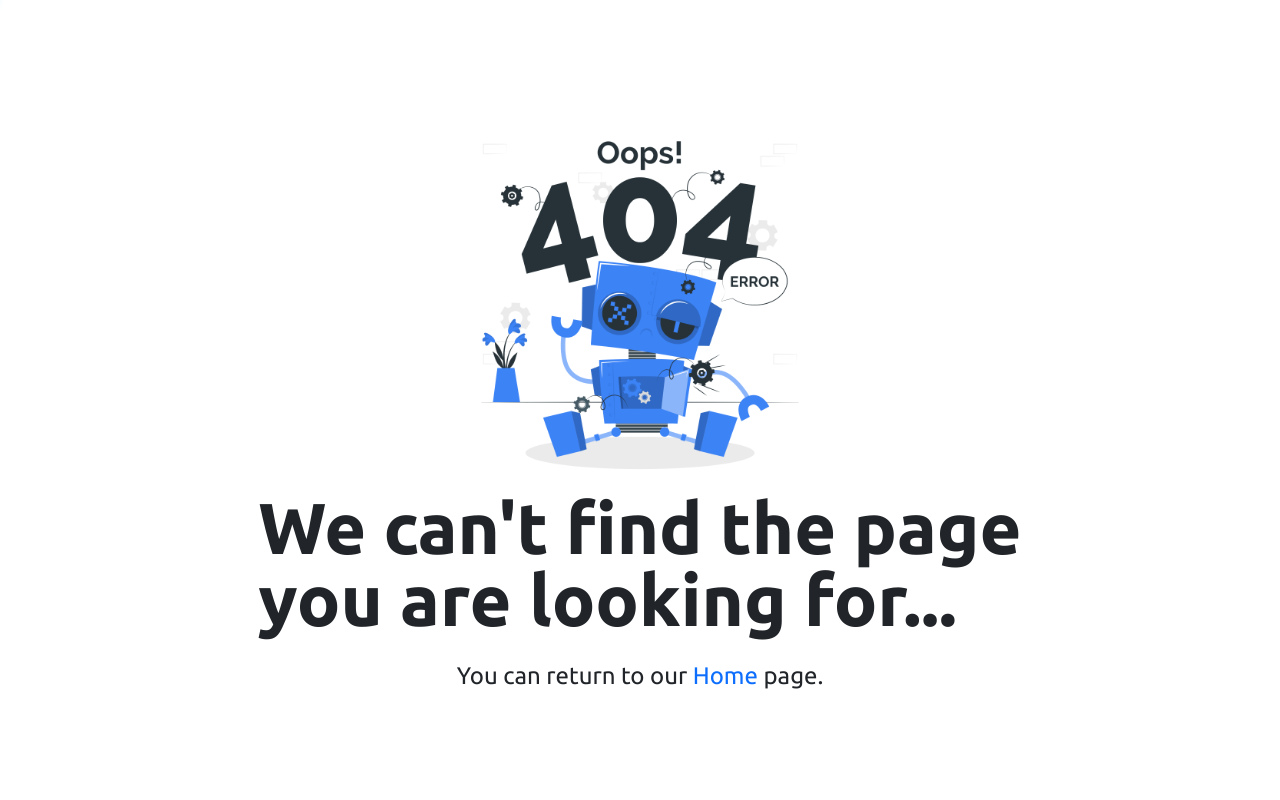
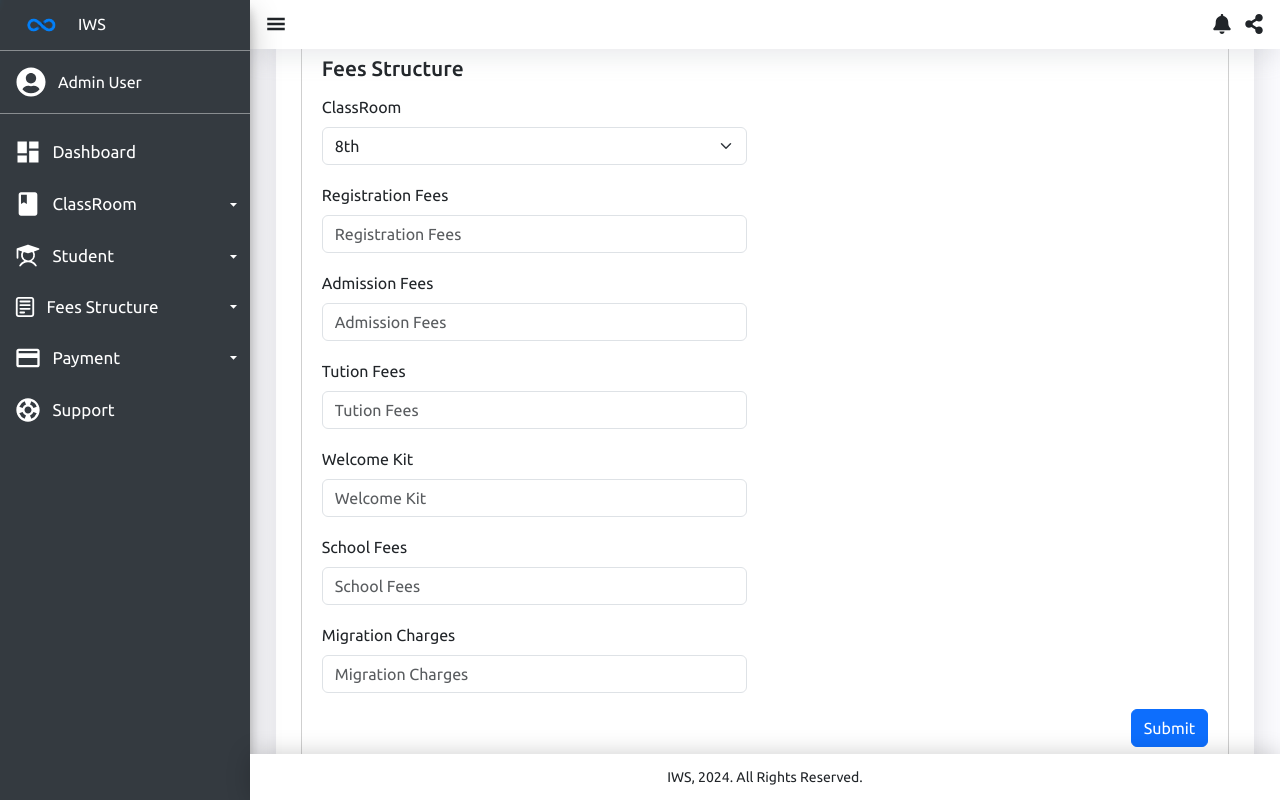
Before and after one commit to Gaurav-Jang/InstituteReactApp, a React (Vite) app: page /AddFeesStructure in a window 1280 px wide. Built offline with nearby package versions, Linux system fonts and the light colour scheme.

Commit message:
AddFeesStructure UI --Gaurav

```diff
--- a/src/App.jsx
+++ b/src/App.jsx
@@ -17,6 +17,7 @@ import EditStudent from "./components/Pages/Student/EditStudent"; // edit studen
 import Support from "./components/Pages/Support/Support"; // support
 import NotFound from "./components/Pages/NotFound/NotFound"; // 404
 import FeesPayment from "./components/Pages/FeesPayment/FeesPayment";
+import AddFeesStructure from "./components/Pages/FeesStructure/AddFeesStructure";
 
 const App = () => {
   const [progress, setProgress] = useState(0); // top loading bar
@@ -32,6 +33,7 @@ const App = () => {
     "/EditStudent",
     "/FeesPayment",
     "/Support",
+    "/AddFeesStructure",
   ];
 
   const isKnownPath = knownPaths.includes(location.pathname); // location specific
@@ -101,6 +103,11 @@ const App = () => {
               element={<EditStudent setProgress={setProgress} />}
             />
 
+            {/* Add FeesStructure */}
+            <Route
+              path="/AddFeesStructure"
+              element={<AddFeesStructure setProgress={setProgress} />}
+            />
             {/* fees payment */}
             <Route
               path="/FeesPayment"
--- /dev/null
+++ b/src/components/CSS/AddFeesStructure.css
@@ -0,0 +1,40 @@
+* {
+  margin: 0;
+  padding: 0;
+  box-sizing: border-box;
+}
+.container {
+  margin: auto;
+  width: 95% !important;
+  border-radius: 5px;
+}
+.feesStructure {
+  display: flex;
+  align-items: center;
+  justify-content: center;
+  width: 100%;
+  min-height: 100vh;
+  margin-left: auto;
+  background-color: #fbfbfe;
+  width: calc(100% - 250px);
+}
+.fs-header {
+  font-size: 21px;
+  margin-bottom: 11px;
+  font-weight: 500;
+}
+.fs-form {
+  border: 1px solid #00000030;
+  padding: 20px;
+  border-radius: 5px;
+}
+.fs-input {
+  display: flex;
+  flex-wrap: wrap;
+  align-items: center;
+  column-gap: 40px;
+  row-gap: 18px;
+}
+.fs-input div {
+  width: 48%;
+}
--- /dev/null
+++ b/src/components/Pages/FeesStructure/AddFeesStructure.jsx
@@ -0,0 +1,89 @@
+import React from "react";
+import "../../css/AddFeesStructure.css";
+
+function AddFeesStructure() {
+  return (
+    <>
+      <div className="feesStructure">
+        <div className="container">
+          <div className="fs-form">
+            <div className="fs-header">Fees Structure</div>
+            <div className="fs-input">
+              {/* ClassRoom dropdown  */}
+              <div>
+                <label class="form-label ">ClassRoom</label>
+                <select name="Class" class="form-select cursor-pointer ">
+                  <option value="8th">8th</option>
+                  <option value="9th">9th</option>
+                  <option value="10th">10th</option>
+                  <option value="11th">11th</option>
+                  <option value="12th">12th</option>
+                  <option value="Target">Target</option>
+                </select>
+              </div>
+              {/* Registration Fees */}
+              <div>
+                <label class="form-label ">Registration Fees</label>
+                <input
+                  type="text"
+                  className="form-control"
+                  placeholder="Registration Fees"
+                />
+              </div>
+              {/* Admission Fees  */}
+              <div>
+                <label class="form-label ">Admission Fees</label>
+                <input
+                  type="text"
+                  className="form-control"
+                  placeholder="Admission Fees"
+                />
+              </div>
+              {/* Tution Fees  */}
+              <div>
+                <label class="form-label ">Tution Fees</label>
+                <input
+                  type="text"
+                  className="form-control"
+                  placeholder="Tution Fees"
+                />
+              </div>
+              {/* Welcome kit */}
+              <div>
+                <label class="form-label ">Welcome Kit</label>
+                <input
+                  type="text"
+                  className="form-control"
+                  placeholder="Welcome Kit"
+                />
+              </div>
+              {/* School Fees  */}
+              <div>
+                <label class="form-label ">School Fees</label>
+                <input
+                  type="text"
+                  className="form-control"
+                  placeholder="School Fees"
+                />
+              </div>
+              {/* Migration Charges  */}
+              <div>
+                <label class="form-label ">Migration Charges</label>
+                <input
+                  type="text"
+                  className="form-control"
+                  placeholder="Migration Charges"
+                />
+              </div>
+            </div>
+            <div className="text-right">
+              <button className="btn btn-primary mt-3 ">Submit</button>
+            </div>
+          </div>
+        </div>
+      </div>
+    </>
+  );
+}
+
+export default AddFeesStructure;
--- a/src/components/SideBar/SideBar.jsx
+++ b/src/components/SideBar/SideBar.jsx
@@ -6,6 +6,7 @@ import IWS from "/iws.webp"; // logo
 import * as md from "react-icons/md";
 import { PiStudentFill } from "react-icons/pi";
 import { FaUserCircle, FaRegCircle } from "react-icons/fa";
+import { CgNotes } from "react-icons/cg";
 import "../css/SideBar.css"; // custom css file
 
 const SideBar = ({ sidebarToggle }) => {
@@ -14,6 +15,7 @@ const SideBar = ({ sidebarToggle }) => {
     classroom: false,
     student: false,
     payment: false,
+    feesStructure: false,
   });
 
   // dropdown open/close
@@ -191,6 +193,62 @@ const SideBar = ({ sidebarToggle }) => {
             </ul>
           )}
 
+          {/* Fees Structure  */}
+          <li
+            onClick={() => toggleDropdown("feesStructure")}
+            className="nav-dropdown"
+          >
+            <div className="nav-item" onClick={hidePopup}>
+              <CgNotes style={{ fontSize: "22px" }} />
+              <span
+                className={sidebarToggle ? "menu-item" : "menu-item-collapse"}
+              >
+                Fees Structure
+              </span>
+            </div>
+            {renderDropdownIcon(dropdownOpen.feesStructure)}
+          </li>
+          {/* dropdown */}
+          {dropdownOpen.feesStructure && (
+            <ul className="sub-menu">
+              {/* add feesStructure */}
+              <li>
+                <NavLink
+                  to="/AddFeesStructure"
+                  className="sub-item"
+                  onClick={hidePopup}
+                >
+                  <FaRegCircle />
+                  <span
+                    className={
+                      sidebarToggle ? "menu-item" : "menu-item-collapse"
+                    }
+                  >
+                    Add FeesStructure
+                  </span>
+                </NavLink>
+              </li>
+
+              {/* edit  feesstructure */}
+              <li>
+                <NavLink
+                  to="/EditStudent"
+                  className="sub-item"
+                  onClick={hidePopup}
+                >
+                  <FaRegCircle />
+                  <span
+                    className={
+                      sidebarToggle ? "menu-item" : "menu-item-collapse"
+                    }
+                  >
+                    Edit FeesStructure
+                  </span>
+                </NavLink>
+              </li>
+            </ul>
+          )}
+
           {/* payment */}
           <li
             onClick={() => toggleDropdown("payment")}
```
